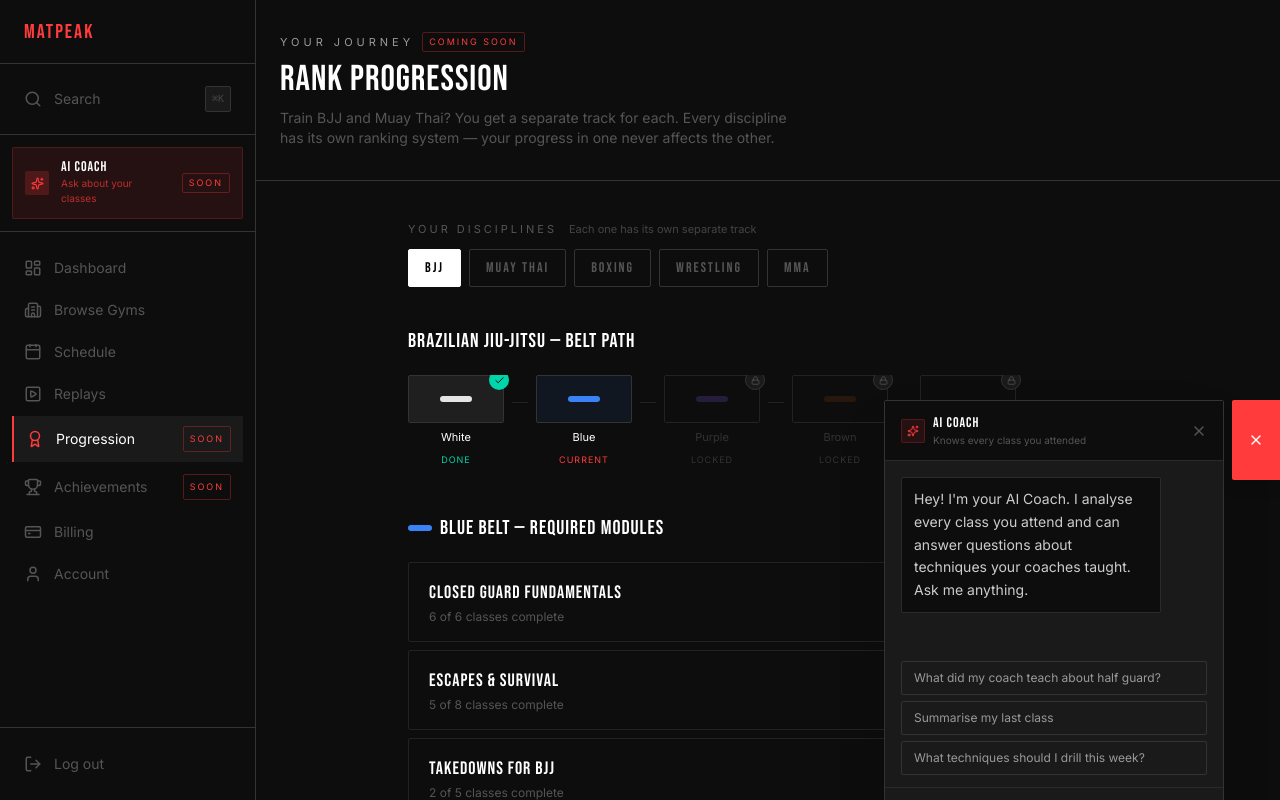
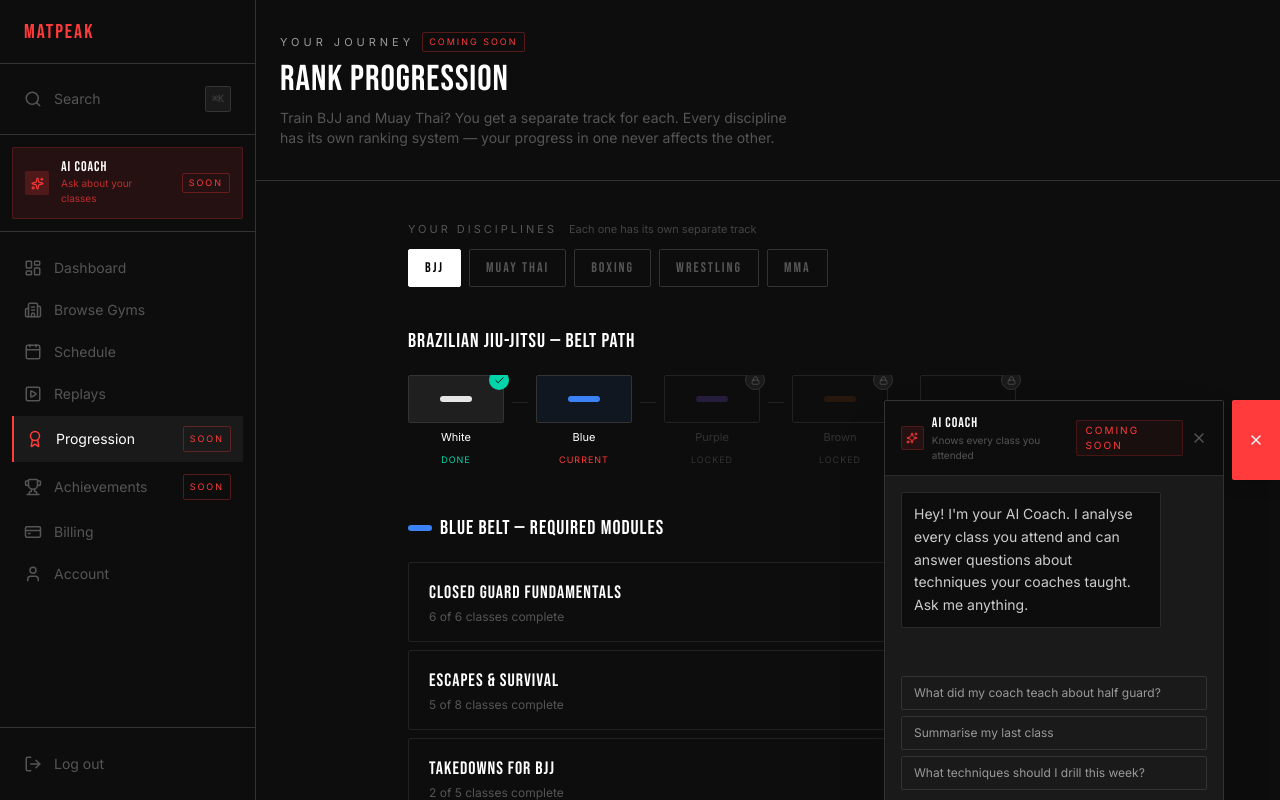
Before and after one commit to vanshdubey18/live-stream, a Next.js app: page /dashboard/progression in a window 1280 px wide. Both pictures are taken after a click on the button "AI COACH". Shown: the top 800 px of the page. Built offline with nearby package versions, Linux system fonts and the light colour scheme.

Commit message:
fix: restore Coming Soon badge on AI Coach header
https://claude.ai/code/session_01Hu9gyePdhYL9J9u5W6hGgc

```diff
--- a/src/components/ai/AICoachButton.tsx
+++ b/src/components/ai/AICoachButton.tsx
@@ -78,9 +78,14 @@ export default function AICoachButton() {
                   <p className="font-inter text-[10px] text-[#555555]">Knows every class you attended</p>
                 </div>
               </div>
-              <button onClick={() => setOpen(false)} className="text-[#555555] hover:text-white transition-colors">
-                <X size={16} />
-              </button>
+              <div className="flex items-center gap-2">
+                <span className="font-inter text-[10px] text-[#FF3B3B] tracking-[2px] uppercase border border-[#FF3B3B]/20 bg-[#FF3B3B]/5 px-2 py-0.5 rounded-sm">
+                  Coming Soon
+                </span>
+                <button onClick={() => setOpen(false)} className="text-[#555555] hover:text-white transition-colors">
+                  <X size={16} />
+                </button>
+              </div>
             </div>
 
             {/* Messages */}
```
